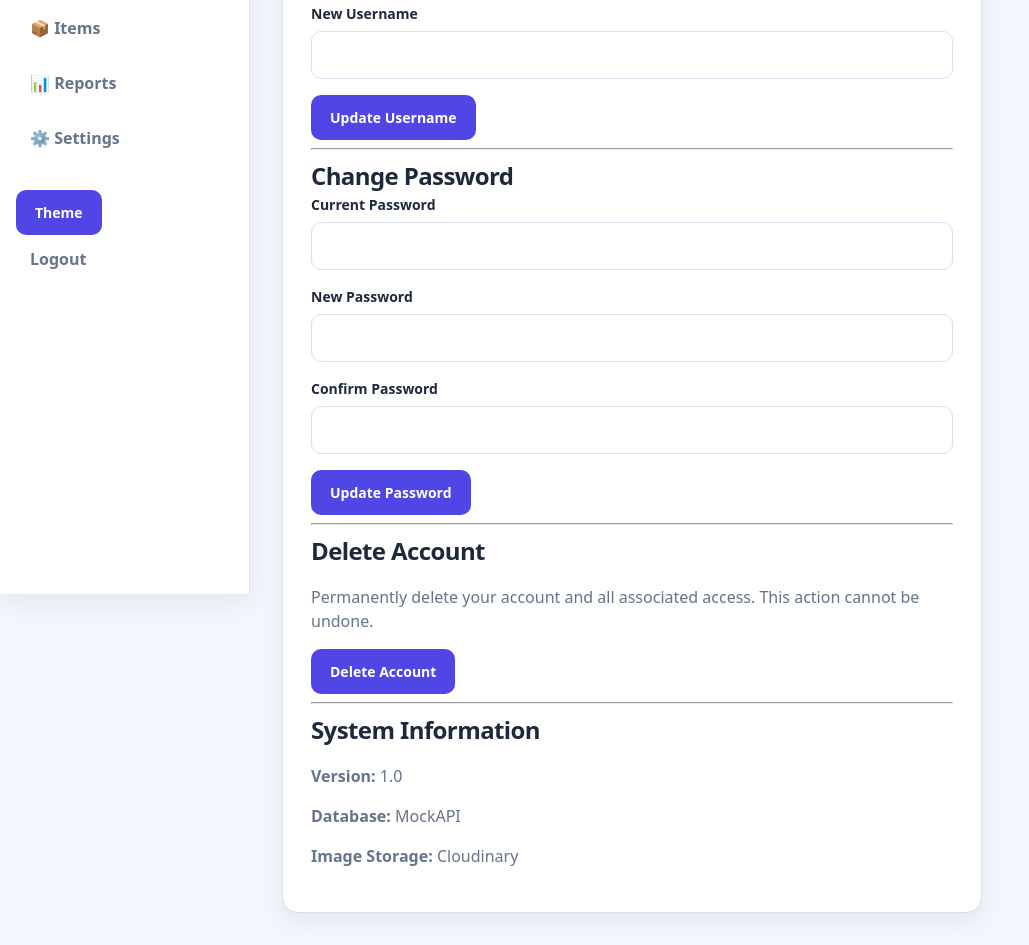
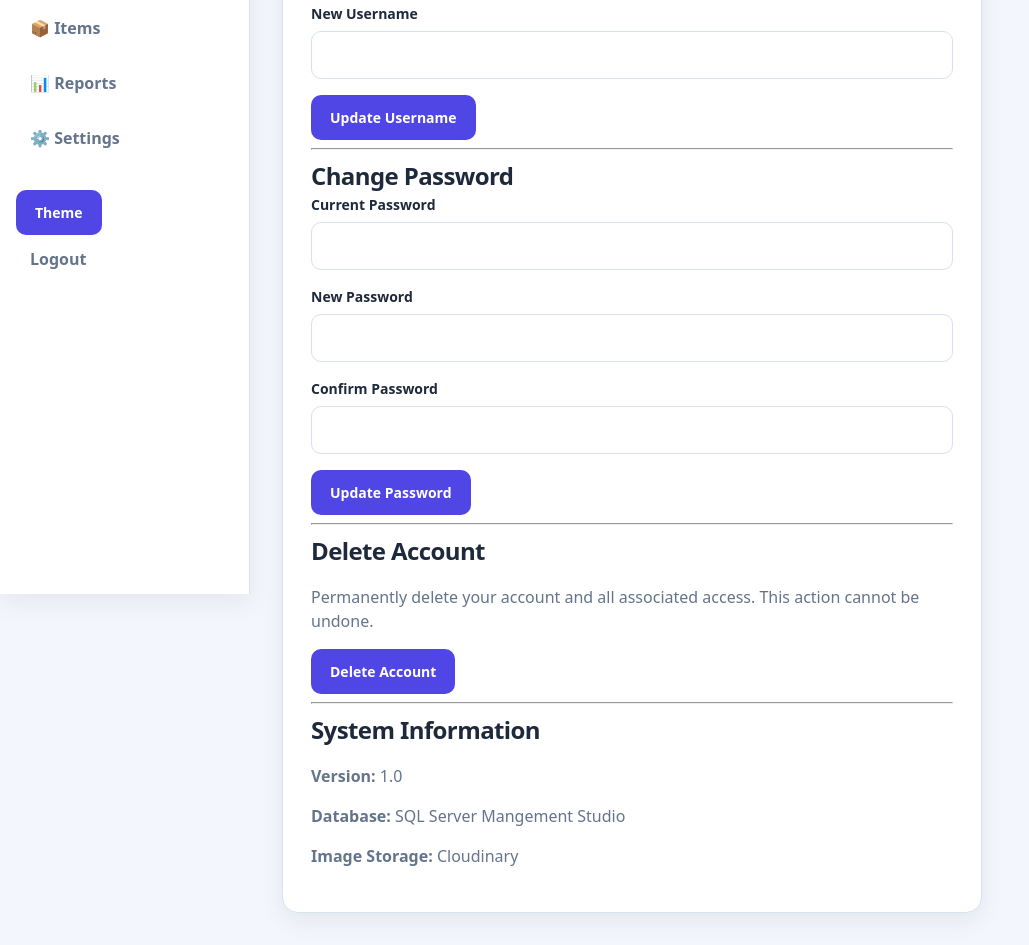
Before and after one commit to Hippolitak/inventory-system, a plain HTML site: page settings.html in a window 1280 px wide. Shown: the part 206-1151 px from the top of the page, without its empty margins (0-1029 px from the left). Drawn offline with Linux system fonts and the light colour scheme.

Commit message:
Update settings.html

```diff
--- a/settings.html
+++ b/settings.html
@@ -86,7 +86,7 @@
         <h2>System Information</h2>
 
         <p><strong>Version:</strong> 1.0</p>
-        <p><strong>Database:</strong> MockAPI</p>
+        <p><strong>Database:</strong> SQL Server Mangement Studio</p>
         <p><strong>Image Storage:</strong> Cloudinary</p>
 
     </div>
```
